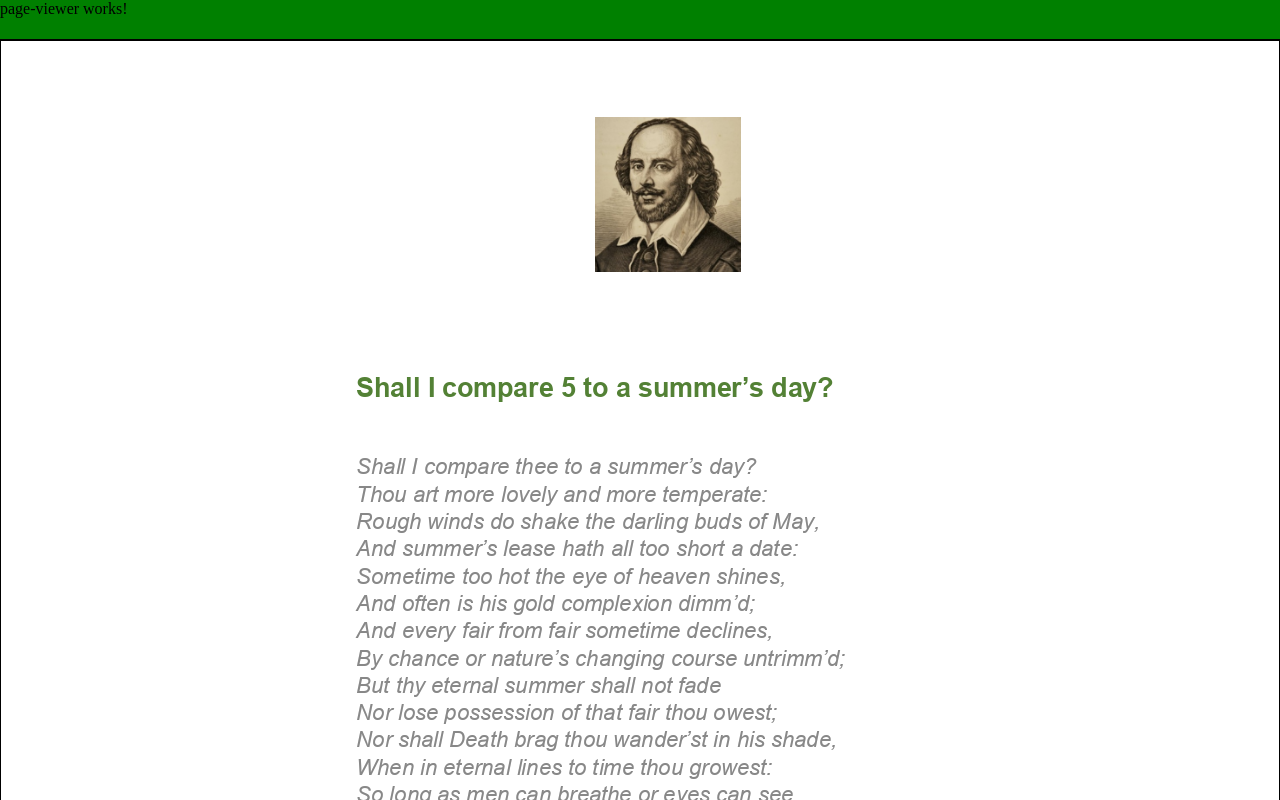
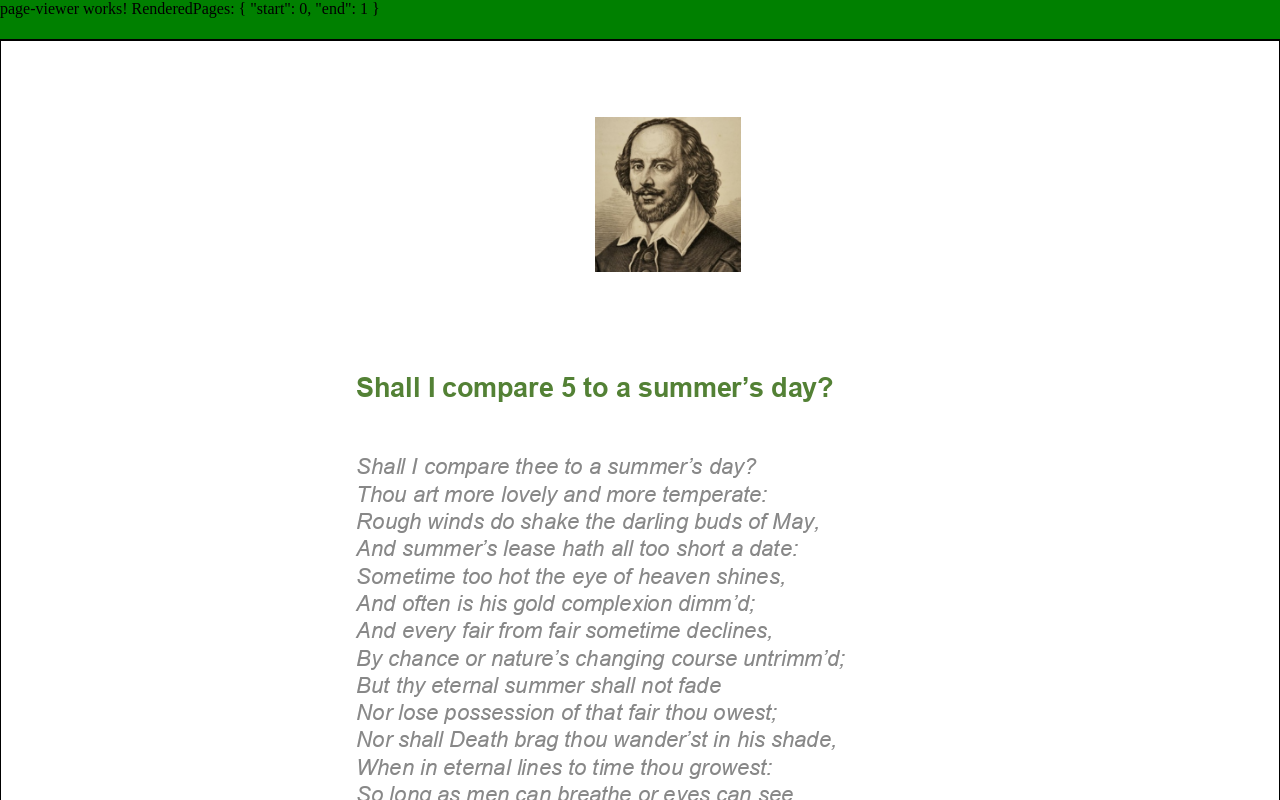
Before and after one commit to DmitriyIvanko/page-viewer, an Angular app: page / in a window 1280 px wide. Built offline with nearby package versions, Linux system fonts and the light colour scheme.

Commit message:
+ add scroll positions;

```diff
--- a/src/app/page-viewer/page-viewer.const.ts
+++ b/src/app/page-viewer/page-viewer.const.ts
@@ -1,5 +1,6 @@
+export const PRELOAD_PAGES_COUNT = 1;
+export const INITIAL_ZOOM = 1;
+
 // assume this is page view/height the same for every page and can not be changed by user:
 export const PAGE_WIDTH_PX = 794;
 export const PAGE_HEIGHT_PX = 1_123;
-
-export const INITIAL_ZOOM = 1;
--- a/src/app/page-viewer/page-viewer.html
+++ b/src/app/page-viewer/page-viewer.html
@@ -1,10 +1,12 @@
 <div class="main-header">
   page-viewer works!
+  RenderedPages: {{ renderedPages() | json}}
 </div>
 <div class="main-container">
-  <div class="virtual-scroll-container">
+  <div class="virtual-scroll-container"
+       (scroll)="onVirtualScroll($event)">
     <div class="virtual-scroll"
-        [style.height.px]="totalHeight()">
+         [style.height.px]="totalHeight()">
     </div>
   </div>
 
--- a/src/app/page-viewer/page-viewer.ts
+++ b/src/app/page-viewer/page-viewer.ts
@@ -1,12 +1,12 @@
-import { NgStyle } from '@angular/common';
+import { JsonPipe, NgStyle } from '@angular/common';
 import { Component, computed, signal } from '@angular/core';
 
 import { MOCK_DATA } from './api.mock';
-import { INITIAL_ZOOM, PAGE_HEIGHT_PX, PAGE_WIDTH_PX } from './page-viewer.const';
+import { INITIAL_ZOOM, PAGE_HEIGHT_PX, PAGE_WIDTH_PX, PRELOAD_PAGES_COUNT } from './page-viewer.const';
 
 @Component({
   selector: 'app-page-viewer',
-  imports: [NgStyle],
+  imports: [NgStyle, JsonPipe],
   templateUrl: './page-viewer.html',
   styleUrl: './page-viewer.scss',
 })
@@ -16,7 +16,36 @@ export class PageViewer {
   readonly pageList = computed(() => this.data().pages);
   readonly pageWidth = signal(PAGE_WIDTH_PX)
   readonly pageHeight = signal(PAGE_HEIGHT_PX);
-  readonly totalHeight = computed(() => this.pageWidth() * this.pageList().length * this.zoom())
+  readonly totalHeight = computed(() => this.pageWidth() * this.pageList().length * this.zoom());
   readonly zoom = signal(INITIAL_ZOOM);
+  readonly renderedPages = computed(() => {
+    const totalPage = this.pageList().length;
+    const currentPage = Math.trunc(totalPage * this.scrollRatio());
+    console.log(currentPage);
+    return {
+      start: Math.max(0, currentPage - PRELOAD_PAGES_COUNT),
+      end: Math.min(totalPage, currentPage + PRELOAD_PAGES_COUNT),
+    };
+  });
+  private readonly scrollRatio = signal<number>(0);
+
+  onVirtualScroll(event: Event): void {
+    const scrollContainer = event.currentTarget as HTMLDivElement | null;
+
+    if (scrollContainer == null) { // lint smart for ==
+      return;
+    }
+
+    const scrollHeight = scrollContainer.scrollHeight;
+    const scrollTop = scrollContainer.scrollTop;
+    const clientHeight =  scrollContainer.clientHeight;
+
+    const scrollRatio = scrollHeight === 0
+      ? 0
+      : (scrollTop + clientHeight) / scrollHeight;
+
+    // console.log(scrollRatio)
+    this.scrollRatio.set(scrollRatio);
+  }
 
 }
```
